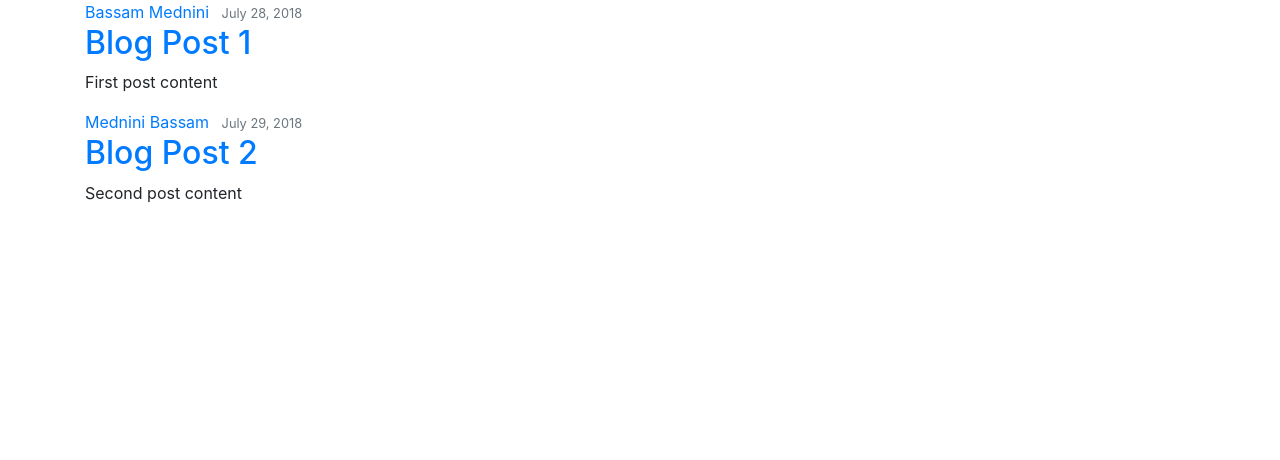
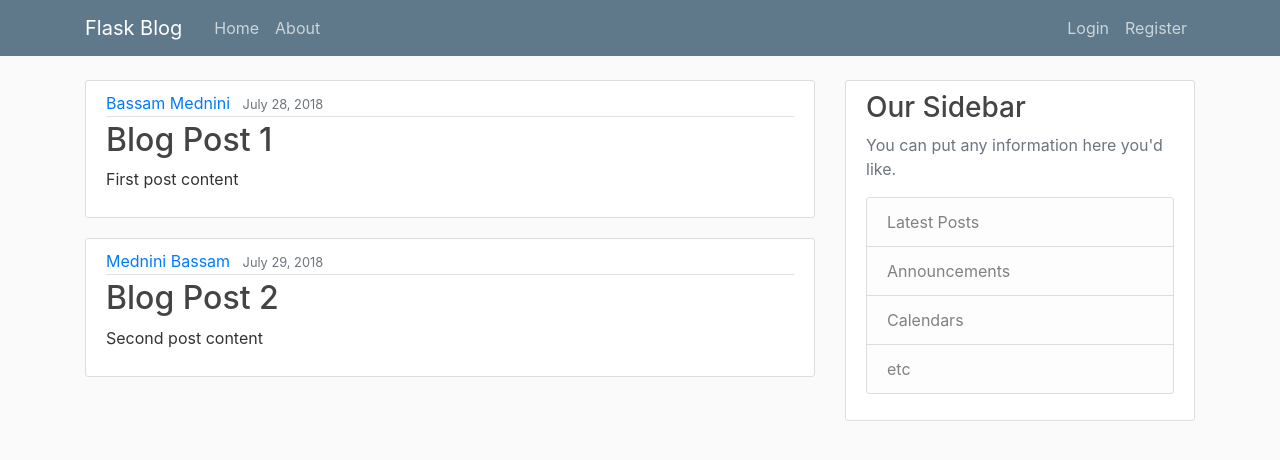
Before and after one commit to BassamxMednini/Website-mit-Python-Flask, a Flask app: page / in a window 1280 px wide. Shown: the top 460 px of the page. Run offline with Flask 2, Linux system fonts and the light colour scheme; some libraries are stand-ins or nearby versions.

Commit message:
Externe Stylesheet hinzugefügt, Navbar und list-group

```diff
--- a/templates/layout.html
+++ b/templates/layout.html
@@ -8,6 +8,7 @@
     <!-- Bootstrap CSS -->
     <link rel="stylesheet" href="https://stackpath.bootstrapcdn.com/bootstrap/4.1.3/css/bootstrap.min.css" integrity="sha384-MCw98/SFnGE8fJT3GXwEOngsV7Zt27NXFoaoApmYm81iuXoPkFOJwJ8ERdknLPMO" crossorigin="anonymous">
 
+    <link rel="stylesheet" type="text/css" href="{{ url_for('static', filename='main.css') }}">
     {% if title %}
         <title>Flask Blog - {{ title }}</title>
     {% else %}
@@ -15,9 +16,48 @@
     {% endif %}
 </head>
 <body>
-    <div class="container">
+    <header class="site-header">
+        <nav class="navbar navbar-expand-md navbar-dark bg-steel fixed-top">
+            <div class="container">
+                <a class="navbar-brand mr-4" href="/">Flask Blog</a>
+                <button class="navbar-toggler" type="button" data-toggle="collapse" data-target="#navbarToggle" aria-controls="navbarToggle" aria-expanded="false" aria-label="Toggle navigation">
+                <span class="navbar-toggler-icon"></span>
+                </button>
+                <div class="collapse navbar-collapse" id="navbarToggle">
+                    <div class="navbar-nav mr-auto">
+                        <a class="nav-item nav-link" href="/">Home</a>
+                        <a class="nav-item nav-link" href="/about">About</a>
+                    </div>
+                <!-- Navbar Right Side -->
+                    <div class="navbar-nav">
+                        <a class="nav-item nav-link" href="/login">Login</a>
+                        <a class="nav-item nav-link" href="/register">Register</a>
+                    </div>
+                </div>
+            </div>
+        </nav>
+    </header>
+
+    <main role="main" class="container">
+    <div class="row">
+        <div class="col-md-8">
         {% block content %}{% endblock %}
+        </div>
+        <div class="col-md-4">
+        <div class="content-section">
+            <h3>Our Sidebar</h3>
+            <p class='text-muted'>You can put any information here you'd like.
+            <ul class="list-group">
+                <li class="list-group-item list-group-item-light">Latest Posts</li>
+                <li class="list-group-item list-group-item-light">Announcements</li>
+                <li class="list-group-item list-group-item-light">Calendars</li>
+                <li class="list-group-item list-group-item-light">etc</li>
+            </ul>
+            </p>
+        </div>
+        </div>
     </div>
+    </main>
 
     <!-- Optional JavaScript -->
     <!-- jQuery first, then Popper.js, then Bootstrap JS -->
```
